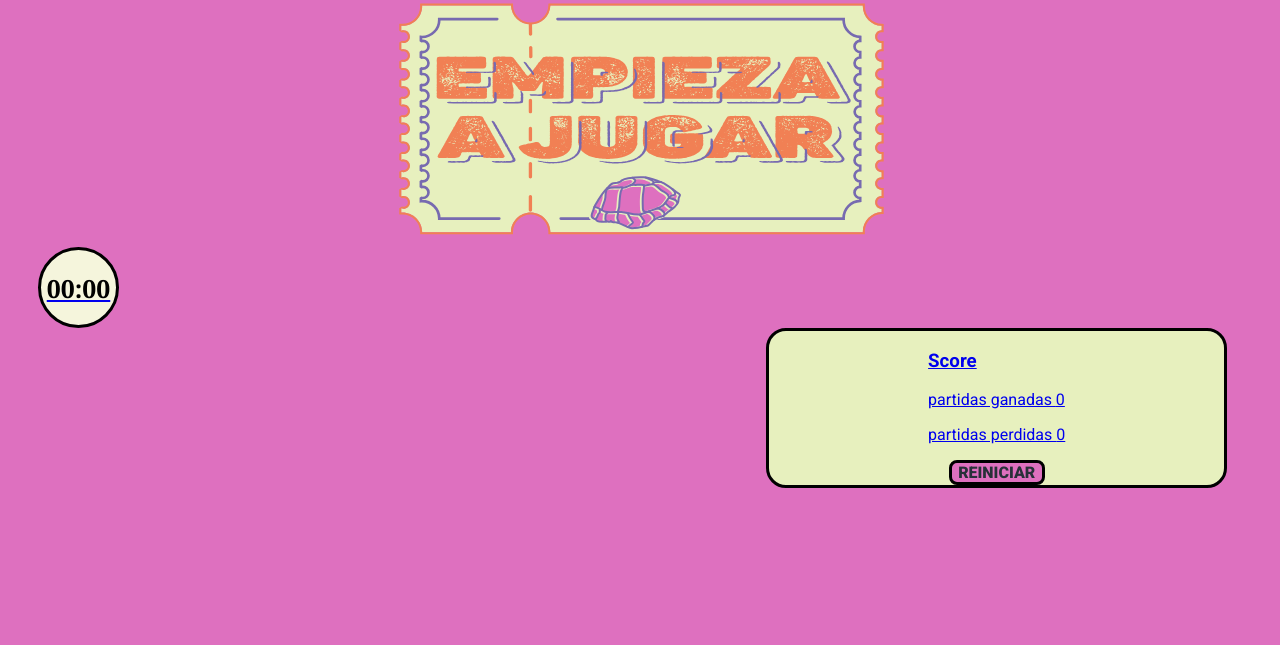
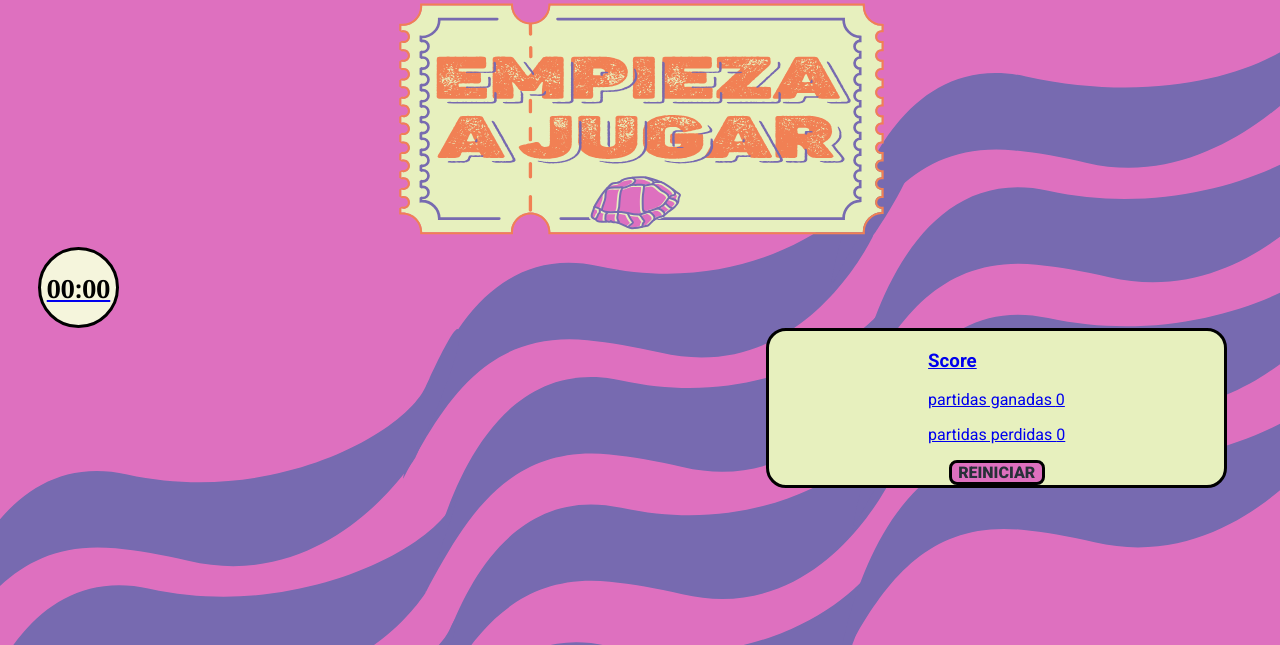
Before and after one commit to LauraGDev/trileras, a plain HTML site: page index.html in a window 1280 px wide. Shown: the part 131-776 px from the top of the page. Drawn offline with Linux system fonts and the light colour scheme.

Commit message:
arreglar errores

```diff
--- a/styles/style.css
+++ b/styles/style.css
@@ -1,7 +1,11 @@
+
 .body {
     background-color: #de70bd;
-    background-image: url(\images\fondo-ondas.svg);
+    background-image:url("../images/fondo-ondas.svg");
     font-family: "Roboto", sans-serif;
+    background-size: cover;
+    background-repeat: no-repeat;
+    background-position: center;
 }
 
 .contenedor {
```
